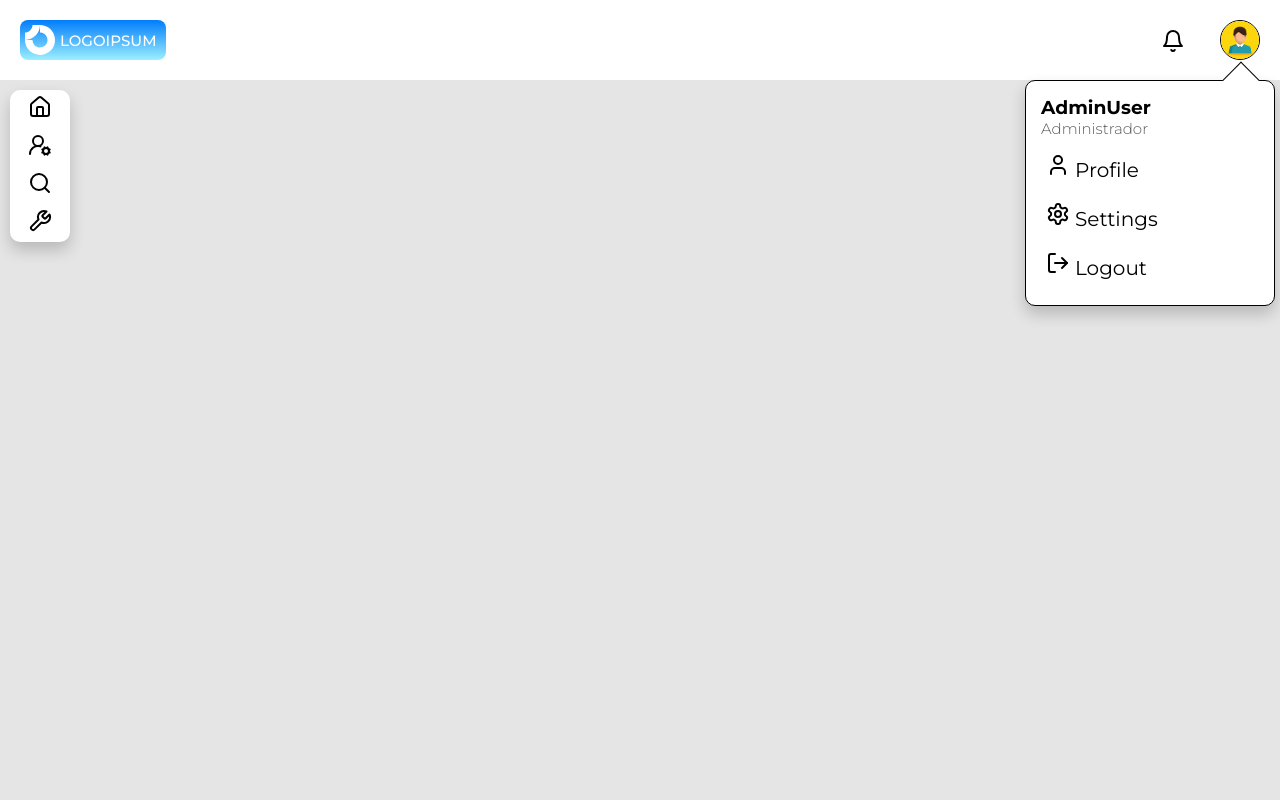
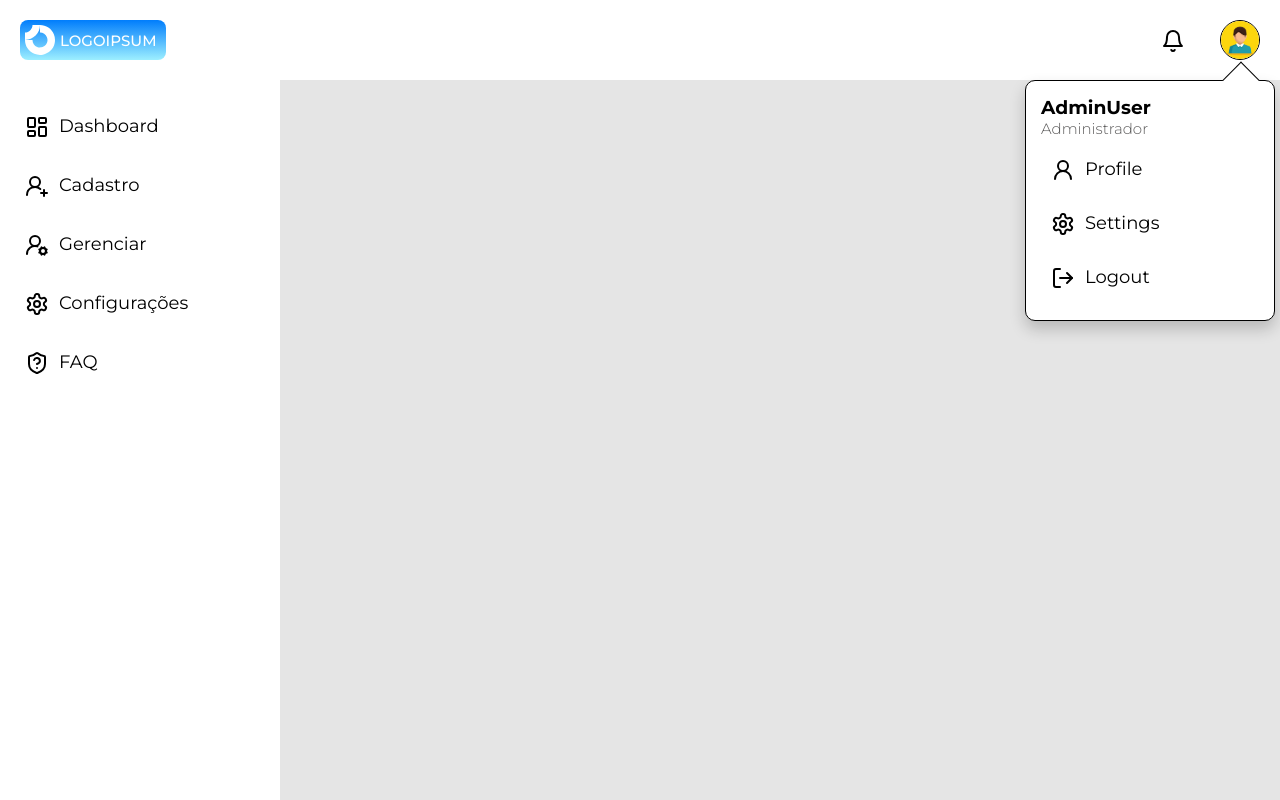
Before and after one commit to bruno167/hhsystem, a Next.js app: page / in a window 1280 px wide. Both pictures are taken after a click on the picture 1240 px from the left and 40 px from the top of the page. Built offline with nearby package versions, Linux system fonts and the light colour scheme.

Commit message:
feat: sidebar and admin area improvements

```diff
--- a/src/app/components/Header/Admin.scss
+++ b/src/app/components/Header/Admin.scss
@@ -78,20 +78,24 @@ div {
         cursor: pointer;
 
         &:hover {
-
+            a{
+                color: #0080ff;
+            }
             background: #efefef ;
         }
 
 
         a{
-
+            display: flex;
+            gap: 10px;
             text-decoration: none;
             color: #000;
-            font-size: 20px;
-            padding-left: 5px;
-
+            font-size: 18px;
+            padding: 5px
 
         }
 
+
+
     }
 }
--- a/src/app/components/Header/Admin.tsx
+++ b/src/app/components/Header/Admin.tsx
@@ -1,6 +1,6 @@
 import { useState } from "react"
 import "./Admin.scss";
-import { LogOut, Settings, User } from "lucide-react";
+import { LogOut, Settings, User, UserRound } from "lucide-react";
 
 interface AdminProps { onClick: () => void;
 
@@ -14,16 +14,22 @@ export default function Admin(props : AdminProps){
               <h3>AdminUser</h3>
               <p>Administrador</p>
             <li>
-              <User />
-              <a href="#">Profile</a>
+              <a href="#">
+                <UserRound />
+                Profile
+              </a>
             </li>
             <li>
+              <a href="#">
               <Settings />
-              <a href="#">Settings</a>
+              Settings
+              </a>
             </li>
             <li>
-              <LogOut />
-              <a href="#">Logout</a>
+              <a href="#">
+                <LogOut />
+                Logout
+              </a>
             </li>
           </ul>
         </div>
--- a/src/app/components/Header/header.scss
+++ b/src/app/components/Header/header.scss
@@ -93,4 +93,17 @@ header{
 
         }
     }
+
+    @media screen and (max-width: 1024px) {
+        .logo{
+
+            padding: 10px;
+            margin-left: -10px;
+
+             h1{
+                display: none;
+             }
+        }
+
+    }
 }
--- a/src/app/components/Sidebar/sidebar.scss
+++ b/src/app/components/Sidebar/sidebar.scss
@@ -1,26 +1,87 @@
 nav {
-    margin: 10px;
-    height: 100%;
-    width: 100%;
+    position: fixed;
+    left: 0;
+    height: 100vh;
+    width: 280px;
 
-    ul{
+    overflow-y: hidden;
+
+    background: #fff;
+
+    ul {
         display: flex;
-        align-items: center;
         flex-direction: column;
+        padding: 15px;
+        width: 280px;
+        border-radius: 10px;
+        height: 500px;
 
-        width: 60px;
-        border-radius: 10px;
-        height: auto;
-        background: #fff;
-        box-shadow: 0px 8px 16px 0px rgba(0,0,0,0.2);
+        li {
+            list-style-type: none;
+            padding: 5px;
+            margin-bottom: 5px;
+            border-radius: 8px;
+            margin-top: 10px;
+            cursor: pointer;
 
-        li{
-            padding: 5px;
+            &:hover {
+                a {
+                    color: #0080ff;
+                }
+                background: #efefef ;
+            }
 
-            list-style-type: none;
+            p {
+                display: flex;
+                gap: 10px;
+                text-decoration: none;
+                color: #000;
+                font-size: 18px;
+                padding: 5px;
+
+                .icon {
+                    display: inline;
+                }
+
+                .text {
+                    display: inline;
+                }
+            }
         }
 
+        .bottom-icon{
+            display: flex;
+            margin-top: 550px;
+            width: 100%;
 
+        }
     }
 
+    @media screen and (max-width: 1024px) {
+        width: 60px;
+        ul {
+            padding: 0;
+            li {
+
+                margin-left: 10px;
+                max-width: 50px;
+
+
+                p {
+                    display: flex;
+                    align-items: center;
+                    justify-content: center;
+
+                    .icon {
+                        display: inline;
+                        align-items: center;
+                    }
+
+                    .text {
+                        display: none;
+                    }
+                }
+            }
+        }
+    }
 }
--- a/src/app/components/Sidebar/sidebar.tsx
+++ b/src/app/components/Sidebar/sidebar.tsx
@@ -1,4 +1,4 @@
-import { Home, Search, UserCog2, WrenchIcon } from "lucide-react";
+import { GanttChart, Home, LayoutDashboard, LogOutIcon, Search, Settings, ShieldQuestion, User, UserCog2, UserRoundCog, UserRoundPlus, WrenchIcon } from "lucide-react";
 import "./sidebar.scss"
 
 interface SideBarProps {
@@ -9,16 +9,41 @@ export function SideBar(props : SideBarProps){
         <nav>
             <ul>
                 <li>
-                    <Home />
+                    <p>
+                        <LayoutDashboard className="icon"/>
+                        <span className="text">Dashboard</span>
+                    </p>
                 </li>
                 <li>
-                    <UserCog2 />
+                    <p>
+                        <UserRoundPlus className="icon" />
+                        <span className="text">Cadastro</span>
+                    </p>
                 </li>
                 <li>
-                    <Search />
+                    <p>
+                        <UserRoundCog className="icon"/>
+                        <span className="text">Gerenciar</span>
+                    </p>
                 </li>
                 <li>
-                    <WrenchIcon />
+                    <p>
+                        <Settings className="icon"/>
+                        <span className="text">Configurações</span>
+                    </p>
+                </li>
+                <li>
+                    <p>
+                        <ShieldQuestion className="icon"/>
+                        <span className="text">FAQ</span>
+                    </p>
+                </li>
+                <li className="bottom-icon">
+                    <p>
+                        <LogOutIcon className="icon"/>
+                        <span className="text">Logout</span>
+
+                    </p>
                 </li>
 
             </ul>
```
